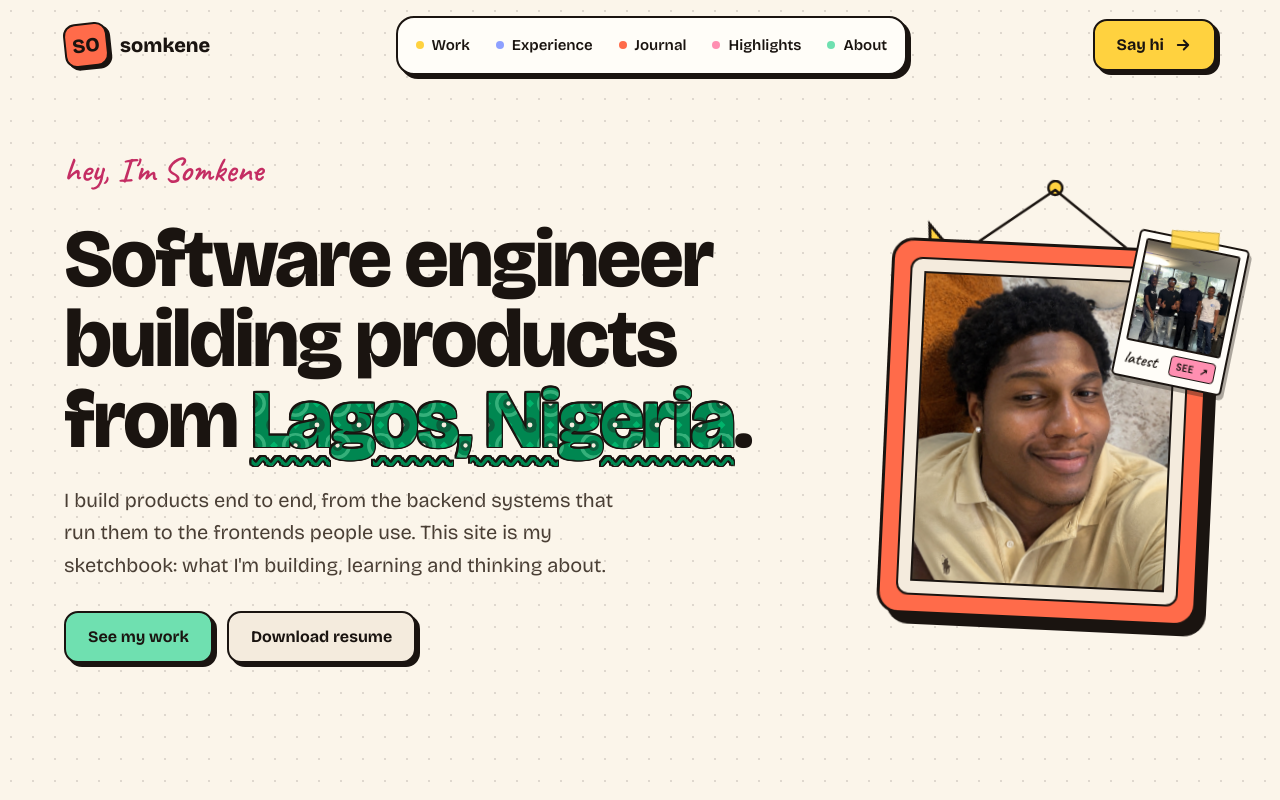
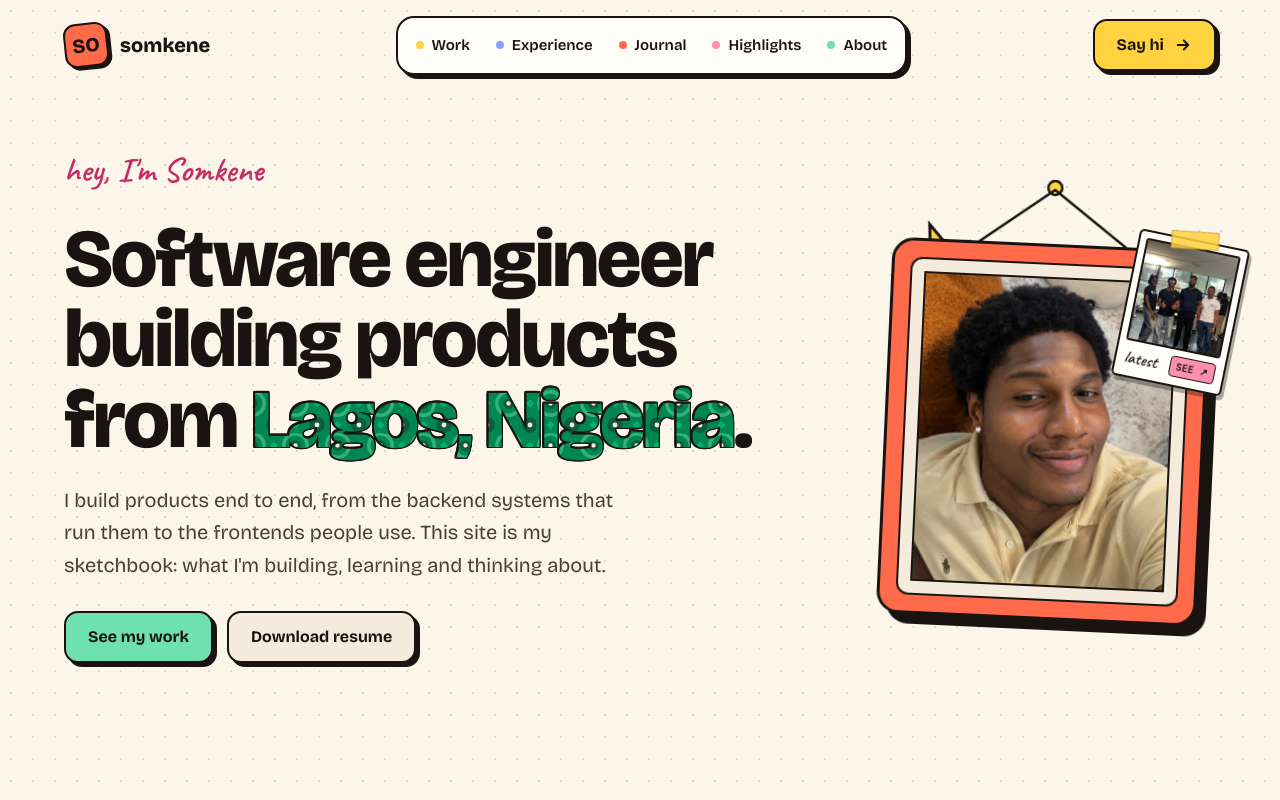
Before and after one commit to somkenemuscle/Portfolio, a Next.js app: page / in a window 1280 px wide. Shown: the top 800 px of the page. Built offline with nearby package versions, Linux system fonts and the light colour scheme.

Commit message:
style(hero): Drop the underline under "Lagos, Nigeria"
The Ankara print and outline already make the phrase stand out; the
wavy underline was one effect too many and picked up the outline,
making it look thick and broken.

```diff
--- a/app/globals.css
+++ b/app/globals.css
@@ -136,9 +136,6 @@ html {
     filter: drop-shadow(1.2px 0 0 #1A1410) drop-shadow(-1.2px 0 0 #1A1410) drop-shadow(0 1.2px 0 #1A1410) drop-shadow(0 -1.2px 0 #1A1410);
     -webkit-box-decoration-break: clone;
     box-decoration-break: clone;
-    text-decoration: underline wavy #008751;
-    text-decoration-thickness: 3px;
-    text-underline-offset: 10px;
     animation: sb-ankara 24s linear infinite;
   }
 
```
